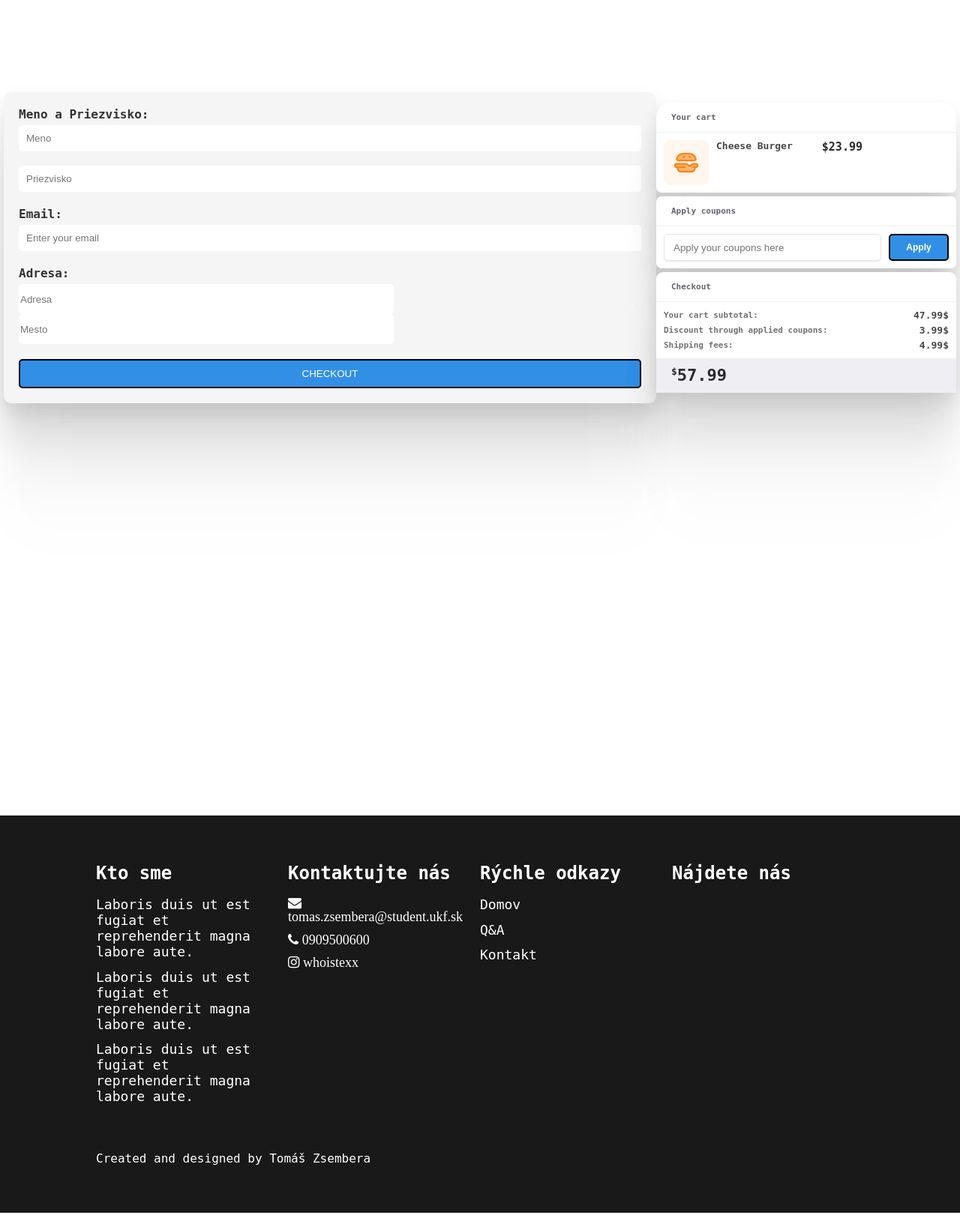
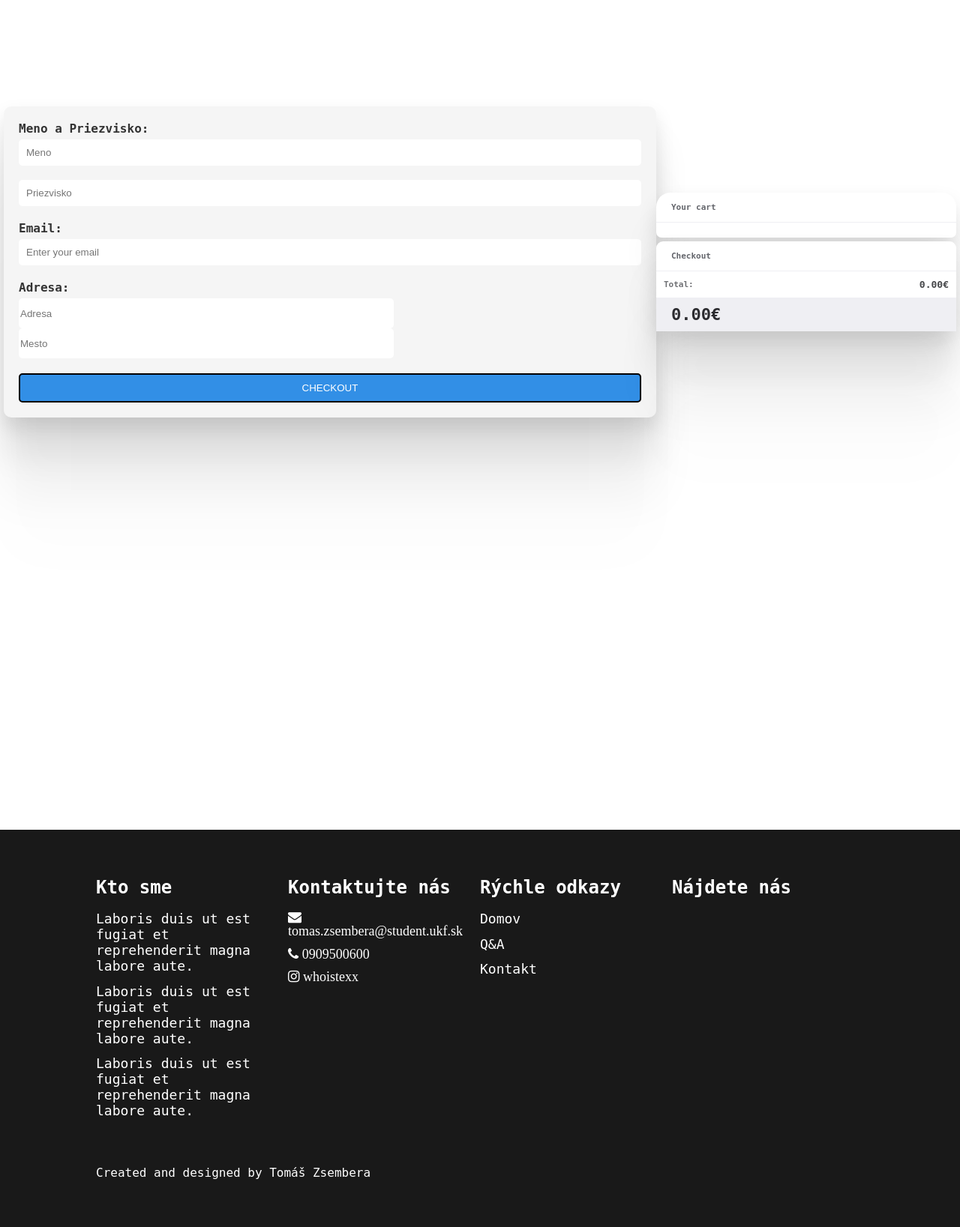
Before and after one commit to TomasZsembera/VST-plugins, a PHP site: page /shopping_c.php in a window 1280 px wide. Shown: the part 77-1714 px from the top of the page at 75% size. Run offline with PHP 8.4, Linux system fonts and the light colour scheme; grey boxes are pictures that could not be loaded.

Commit message:
shopping cart

```diff
--- a/css/style.css
+++ b/css/style.css
@@ -497,7 +497,9 @@ footer p a {
 
 }
 
-
+.product img {
+  margin-bottom: 10px;
+}
 
 
 .product-description {
--- a/includes/class.php
+++ b/includes/class.php
@@ -62,7 +62,7 @@ class Produkty
 
                 echo '<div class="price-cart-container">';
                 echo '<p class="card-text produkt-text">Cena: ' . $produkt['cena'] . '</p>';
-                echo '<a href="produkt.php?id=' . $produkt['produkt_id'] . '" class="shopping-cart-button"><i class="fa fa-shopping-cart"></i></a>';
+                echo '<a href="../includes/addToC.php?id=' . $produkt['produkt_id'] . '" class="shopping-cart-button"><i class="fa fa-shopping-cart"></i></a>';
 
                 // Check if the user is logged in
                 if (isset($_SESSION['email'])) {
@@ -136,5 +136,65 @@ class Produkty
     }
 }
 
+class Kosik
+{
+    private $conn;
+
+    public function __construct($conn)
+    {
+        $this->conn = $conn;
+    }
+
+
+    public function addToCart($id)
+    {
+        if (!isset($_SESSION['cart'])) {
+            $_SESSION['cart'] = [];
+        }
+
+        $product = $this->getProductById($id); // Táto funkcia by mala vrátiť celý produkt na základe jeho ID
+
+        $cartItem = [
+            'id' => $product['produkt_id'],
+            'name' => $product['nazov'],
+            'price' => $product['cena'],
+            'image' => $product['obrazok']
+        ];
+
+        array_push($_SESSION['cart'], $cartItem);
+        header('Location: ../public_html/produkty.php');
+    }
+
+    public function getProductById($id)
+    {
+        try {
+            $stmt = $this->conn->prepare("SELECT * FROM Produkty WHERE produkt_id = ?");
+            $stmt->execute([$id]);
+            $product = $stmt->fetch(PDO::FETCH_ASSOC);
+
+            return $product;
+
+        } catch (PDOException $e) {
+            echo "Error: " . $e->getMessage();
+        }
+    }
+
+    public function getCart()
+    {
+        if (!isset($_SESSION['cart'])) {
+            $_SESSION['cart'] = [];
+        }
+
+        return $_SESSION['cart'];
+    }
+
+    public function removeFromCart($id)
+    {
+        if (($key = array_search($id, $_SESSION['cart'])) !== false) {
+            unset($_SESSION['cart'][$key]);
+        }
+    }
+}
+
 
 ?>
--- a/public_html/shopping_c.php
+++ b/public_html/shopping_c.php
@@ -1,7 +1,11 @@
 <?php
 session_start();
 include_once '../includes/header.php';
-
+require_once '../includes/connection.php';
+require_once "../includes/class.php";
+$CART = new Kosik($conn);
+$CART = $CART->getCart();
+var_dump($CART);
 ?>
 <!DOCTYPE html>
 <html lang="en">
@@ -47,48 +51,48 @@ include_once '../includes/header.php';
 </form>
 
 
+
+
+
   <div class="master-container">
     <div class="card cart">
       <label class="title">Your cart</label>
       <div class="products">
-      <div class="product">
-        <svg fill="none" viewBox="0 0 60 60" height="60" width="60" xmlns="http://www.w3.org/2000/svg">
-<rect fill="#FFF6EE" rx="8.25" height="60" width="60"></rect>
-<path stroke-linejoin="round" stroke-linecap="round" stroke-width="2.25" stroke="#FF8413" fill="#FFB672" d="M34.2812 18H25.7189C21.9755 18 18.7931 20.5252 17.6294 24.0434C17.2463 25.2017 17.0547 25.7808 17.536 26.3904C18.0172 27 18.8007 27 20.3675 27H39.6325C41.1993 27 41.9827 27 42.4639 26.3904C42.9453 25.7808 42.7538 25.2017 42.3707 24.0434C41.207 20.5252 38.0246 18 34.2812 18Z"></path>
-<path fill="#FFB672" d="M18 36H17.25C16.0074 36 15 34.9926 15 33.75C15 32.5074 16.0074 31.5 17.25 31.5H29.0916C29.6839 31.5 30.263 31.6754 30.7557 32.0039L33.668 33.9453C34.1718 34.2812 34.8282 34.2812 35.332 33.9453L38.2443 32.0039C38.7371 31.6754 39.3161 31.5 39.9084 31.5H42.75C43.9926 31.5 45 32.5074 45 33.75C45 34.9926 43.9926 36 42.75 36H42M18 36L18.6479 38.5914C19.1487 40.5947 20.9486 42 23.0135 42H36.9865C39.0514 42 40.8513 40.5947 41.3521 38.5914L42 36M18 36H28.5ZM42 36H39.75Z"></path>
-<path stroke-linejoin="round" stroke-linecap="round" stroke-width="2.25" stroke="#FF8413" d="M18 36H17.25C16.0074 36 15 34.9926 15 33.75C15 32.5074 16.0074 31.5 17.25 31.5H29.0916C29.6839 31.5 30.263 31.6754 30.7557 32.0039L33.668 33.9453C34.1718 34.2812 34.8282 34.2812 35.332 33.9453L38.2443 32.0039C38.7371 31.6754 39.3161 31.5 39.9084 31.5H42.75C43.9926 31.5 45 32.5074 45 33.75C45 34.9926 43.9926 36 42.75 36H42M18 36L18.6479 38.5914C19.1487 40.5947 20.9486 42 23.0135 42H36.9865C39.0514 42 40.8513 40.5947 41.3521 38.5914L42 36M18 36H28.5M42 36H39.75"></path>
-<path stroke-linejoin="round" stroke-linecap="round" stroke-width="3" stroke="#FF8413" d="M34.512 22.5H34.4982"></path>
-<path stroke-linejoin="round" stroke-linecap="round" stroke-width="2.25" stroke="#FF8413" d="M27.75 21.75L26.25 23.25"></path>
-</svg>
-        <div>
-          <span>Cheese Burger</span>
-        </div>
+        <?php
 
-        <label class="price small">$23.99</label>
-      </div>
+        if (isset($_SESSION['cart'])) {
+          foreach ($CART as $product) {
+            echo '<div class="product">';
+            echo '<img src="' . $product['image'] . '" height="60" width="60" alt="' . $product['name'] . '">';
+            echo '<div><span>' . $product['name'] . '</span></div>';
+            echo '<label class="price small">€' . $product['price'] . '</label>';
+            echo '</div>';
+          }
+        }
+        ?>
+
       </div>
    </div>
 
-  <div class="card coupons">
-    <label class="title">Apply coupons</label>
-    <form class="form">
-        <input type="text" placeholder="Apply your coupons here" class="input_field">
-        <button>Apply</button>
-    </form>
-  </div>
+
+
+  <?php
+  $subtotal = 0;
+  if (isset($_SESSION['cart'])) {
+      foreach ($_SESSION['cart'] as $product) {
+          $subtotal += $product['price'];
+      }
+  }
+  ?>
 
   <div class="card checkout">
       <label class="title">Checkout</label>
       <div class="details">
-      <span>Your cart subtotal:</span>
-      <span>47.99$</span>
-      <span>Discount through applied coupons:</span>
-      <span>3.99$</span>
-      <span>Shipping fees:</span>
-      <span>4.99$</span>
+        <span>Total:</span>
+        <span><?php echo number_format($subtotal, 2); ?>€</span>
       </div>
       <div class="checkout--footer">
-      <label class="price"><sup>$</sup>57.99</label>
+        <label class="price"><?php echo number_format($subtotal, 2); ?>€</label>
       </div>
   </div>
 </div>
```
Also changed, not shown: includes/addToC.php (added, +7 -0 lines). Lines whose indentation alone changed are shown as unchanged.
